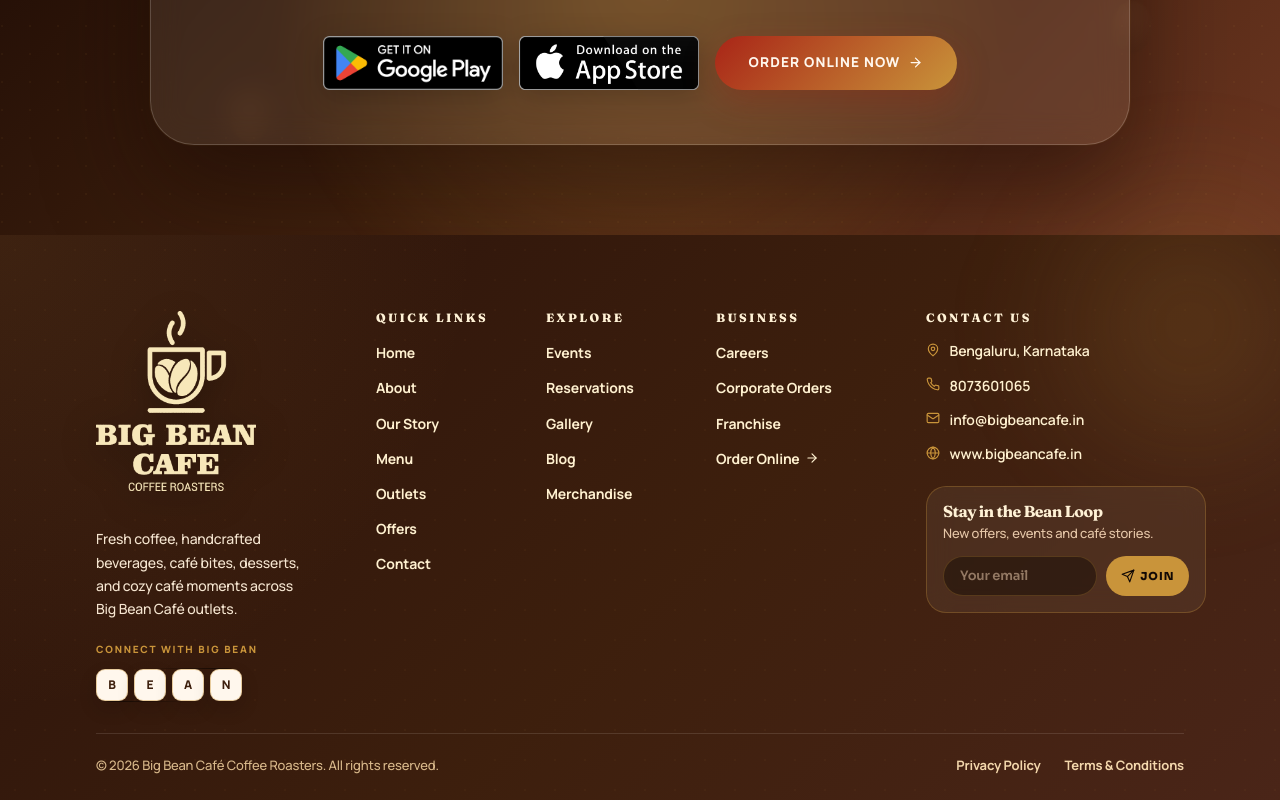
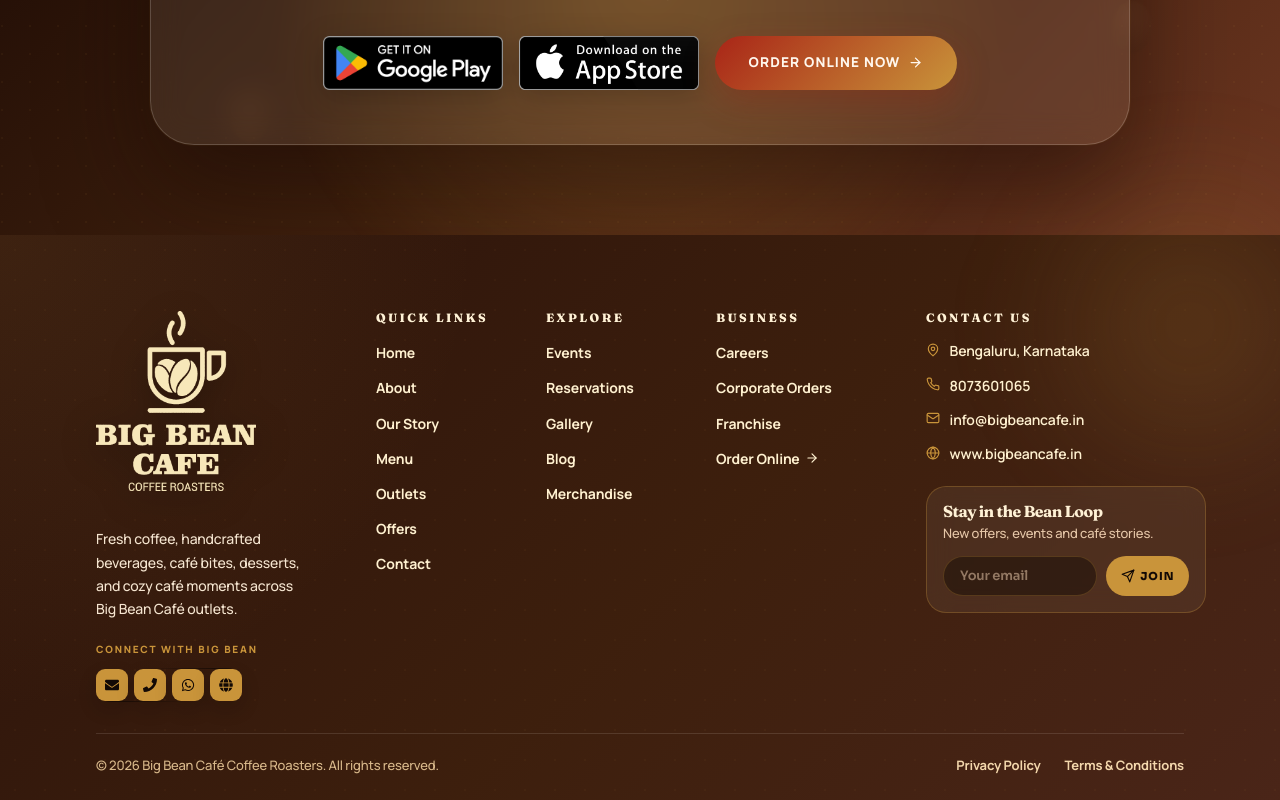
Before and after one commit to BigBean-25/big-bean-frontend, a Next.js app: page /app in a window 1280 px wide. Shown: the part 4575-5375 px from the top of the page. Built offline with nearby package versions, Linux system fonts and the light colour scheme; no server answers.

Commit message:
Improve footer social icon buttons

```diff
--- a/src/components/common/Footer.tsx
+++ b/src/components/common/Footer.tsx
@@ -123,6 +123,7 @@
                   itemClassName={s.brandFlipItem}
                   frontClassName={s.brandFlipFront}
                   backClassName={s.brandFlipBack}
+                  mode="icon"
                 />
               </div>
             )}
--- a/src/components/ui/social-flip-button.tsx
+++ b/src/components/ui/social-flip-button.tsx
@@ -27,6 +27,7 @@
     itemClassName?: string;
     frontClassName?: string;
     backClassName?: string;
+    mode?: 'flip' | 'icon';
 }
 
 const defaultItems: SocialItem[] = [
@@ -48,6 +49,7 @@
     itemClassName,
     frontClassName,
     backClassName,
+    mode,
 }: {
     item: SocialItem;
     index: number;
@@ -57,25 +59,29 @@
     itemClassName?: string;
     frontClassName?: string;
     backClassName?: string;
+    mode?: 'flip' | 'icon';
 }) => {
     const Wrapper = item.href ? "a" : "div";
     const wrapperProps = item.href
         ? { href: item.href, target: "_blank", rel: "noopener noreferrer" }
         : { onClick: item.onClick };
 
+    const isIconMode = mode === 'icon';
+    const showTooltip = isIconMode ? tooltipIndex === index : isHovered && tooltipIndex === index;
+
     return (
         <Wrapper
             {...wrapperProps}
             className={cn("relative h-10 w-10 cursor-pointer", itemClassName)}
-            style={{ perspective: "1000px" }}
+            style={isIconMode ? undefined : { perspective: "1000px" }}
             onMouseEnter={() => setTooltipIndex(index)}
             onMouseLeave={() => setTooltipIndex(null)}
         >
             <AnimatePresence>
-                {isHovered && tooltipIndex === index && (
+                {showTooltip && (
                     <motion.div
                         initial={{ opacity: 0, y: 10, scale: 0.8, x: "-50%" }}
-                        animate={{ opacity: 1, y: -50, scale: 1, x: "-50%" }}
+                        animate={{ opacity: 1, y: -48, scale: 1, x: "-50%" }}
                         exit={{ opacity: 0, y: 10, scale: 0.8, x: "-50%" }}
                         transition={{ duration: 0.2, ease: "easeOut" }}
                         className="absolute left-1/2 z-50 whitespace-nowrap rounded-lg bg-neutral-900 px-3 py-1.5 text-xs font-semibold text-white shadow-xl"
@@ -86,6 +92,18 @@
                 )}
             </AnimatePresence>
 
+            {isIconMode ? (
+                <motion.div
+                    className={cn(
+                        "absolute inset-0 flex items-center justify-center rounded-lg text-lg",
+                        backClassName
+                    )}
+                    whileHover={{ scale: 1.08, y: -2 }}
+                    transition={{ duration: 0.2, ease: "easeOut" }}
+                >
+                    {item.icon}
+                </motion.div>
+            ) : (
                 <motion.div
                     className="relative h-full w-full"
                     initial={false}
@@ -124,6 +142,7 @@
                         {item.icon}
                     </div>
                 </motion.div>
+            )}
         </Wrapper>
     );
 };
@@ -134,6 +153,7 @@
     itemClassName,
     frontClassName,
     backClassName,
+    mode = 'flip',
 }: SocialFlipButtonProps) {
     const [isHovered, setIsHovered] = useState(false);
     const [tooltipIndex, setTooltipIndex] = useState<number | null>(null);
@@ -173,6 +193,7 @@
                         itemClassName={itemClassName}
                         frontClassName={frontClassName}
                         backClassName={backClassName}
+                        mode={mode}
                     />
                 ))}
             </div>
```
Lines whose indentation alone changed are shown as unchanged.
